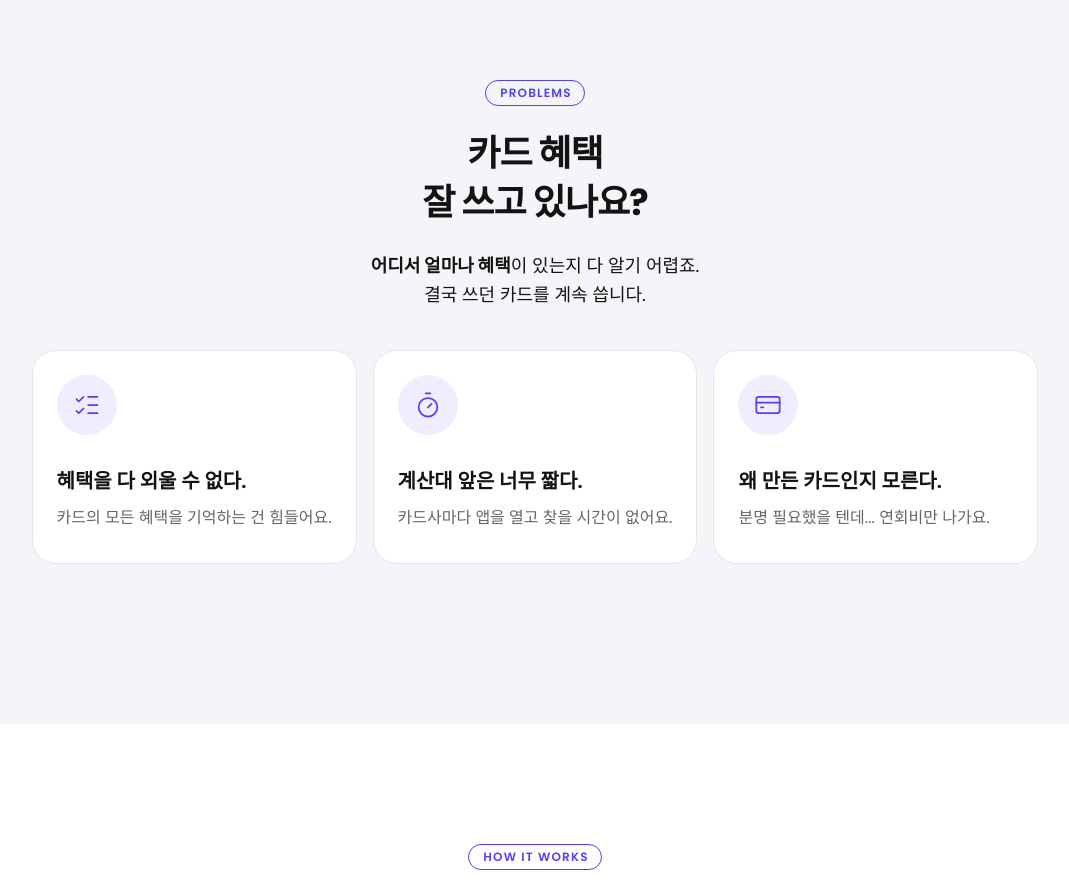
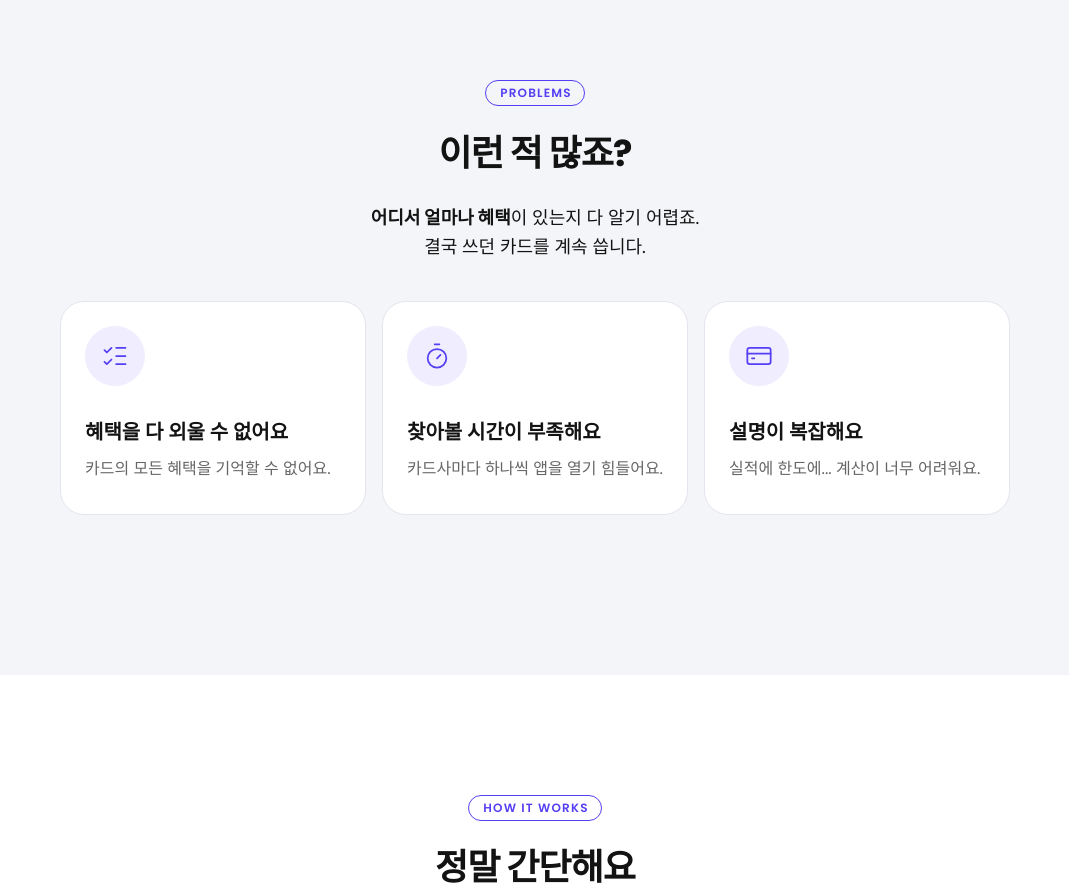
Before and after one commit to arcoa-kr/peeca-web, a React (Vite) app: page / in a window 1280 px wide. Shown: the part 840-1735 px from the top of the page, without its empty margins (105-1174 px from the left). Built offline with nearby package versions, Linux system fonts and the light colour scheme; a web font is replaced by a local one.

Commit message:
문제 - 리터치

```diff
--- a/src/sections/Problem.jsx
+++ b/src/sections/Problem.jsx
@@ -8,22 +8,22 @@ const POINTS = [
     icon: ListChecks,
     color: 'bg-(--color-primary)/9',
     iconColor: 'text-(--color-primary)',
-    title: '혜택을 다 외울 수 없다.',
-    text: '카드의 모든 혜택을 기억하는 건 힘들어요.',
+    title: '혜택을 다 외울 수 없어요',
+    text: '카드의 모든 혜택을 기억할 수 없어요.',
   },
   {
     icon: Timer,
     color: 'bg-(--color-primary)/9',
     iconColor: 'text-(--color-primary)',
-    title: '계산대 앞은 너무 짧다.',
-    text: '카드사마다 앱을 열고 찾을 시간이 없어요.',
+    title: '찾아볼 시간이 부족해요',
+    text: '카드사마다 하나씩 앱을 열기 힘들어요.',
   },
   {
     icon: CreditCard,
     color: 'bg-(--color-primary)/9',
     iconColor: 'text-(--color-primary)',
-    title: '왜 만든 카드인지 모른다.',
-    text: '분명 필요했을 텐데... 연회비만 나가요.',
+    title: '설명이 복잡해요',
+    text: '실적에 한도에... 계산이 너무 어려워요.',
   },
 ]
 
@@ -56,7 +56,7 @@ export default function Problem() {
           variants={item}
           className="text-[1.75rem] sm:text-[2.25rem] font-bold leading-[1.35] tracking-tight text-(--color-text-1) max-w-2xl"
         >
-          카드 혜택<br />잘 쓰고 있나요?
+          이런 적 많죠?
         </motion.h2>
 
         <motion.p variants={item} className="text-base sm:text-lg text-(--color-text-1) leading-relaxed max-w-xl">
```
